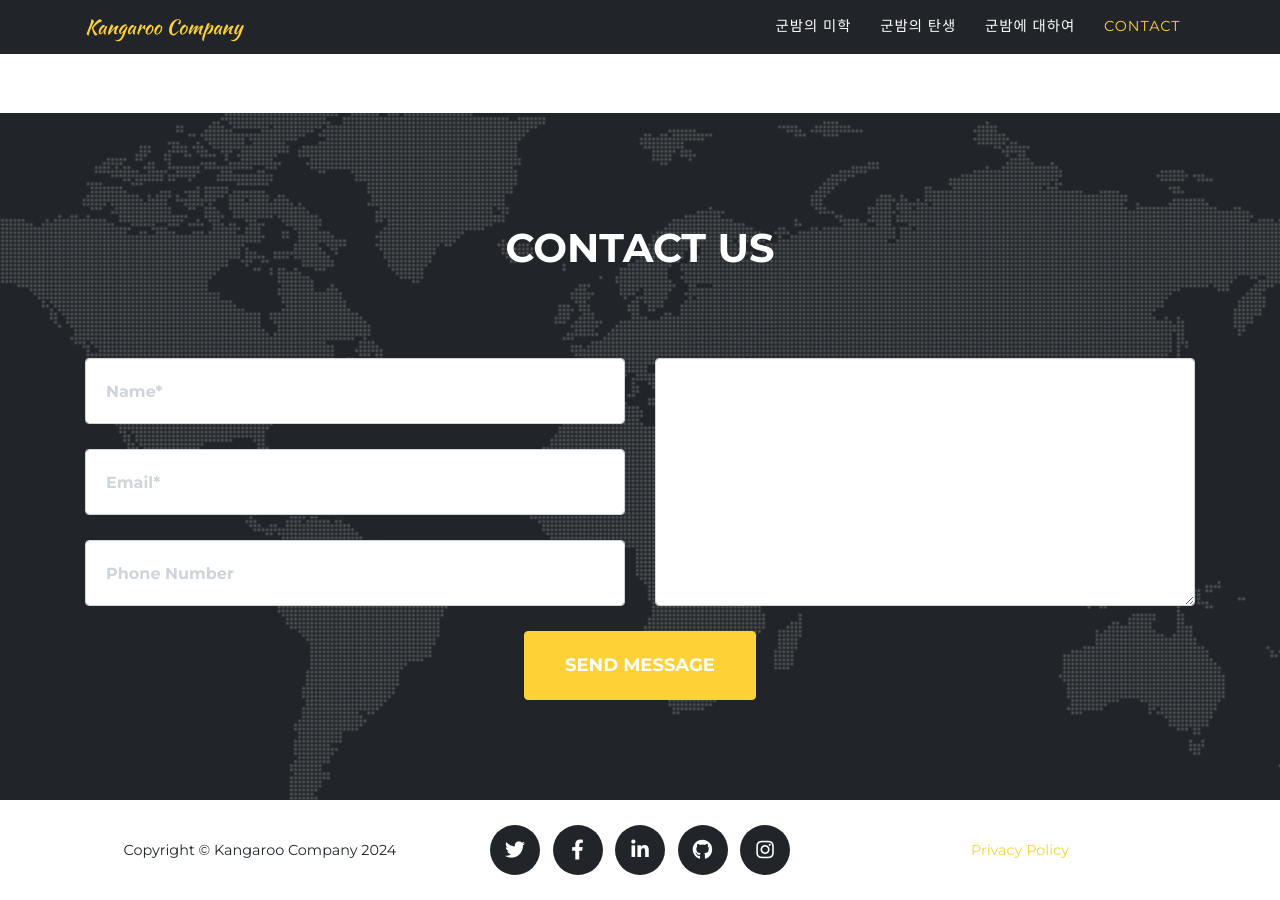
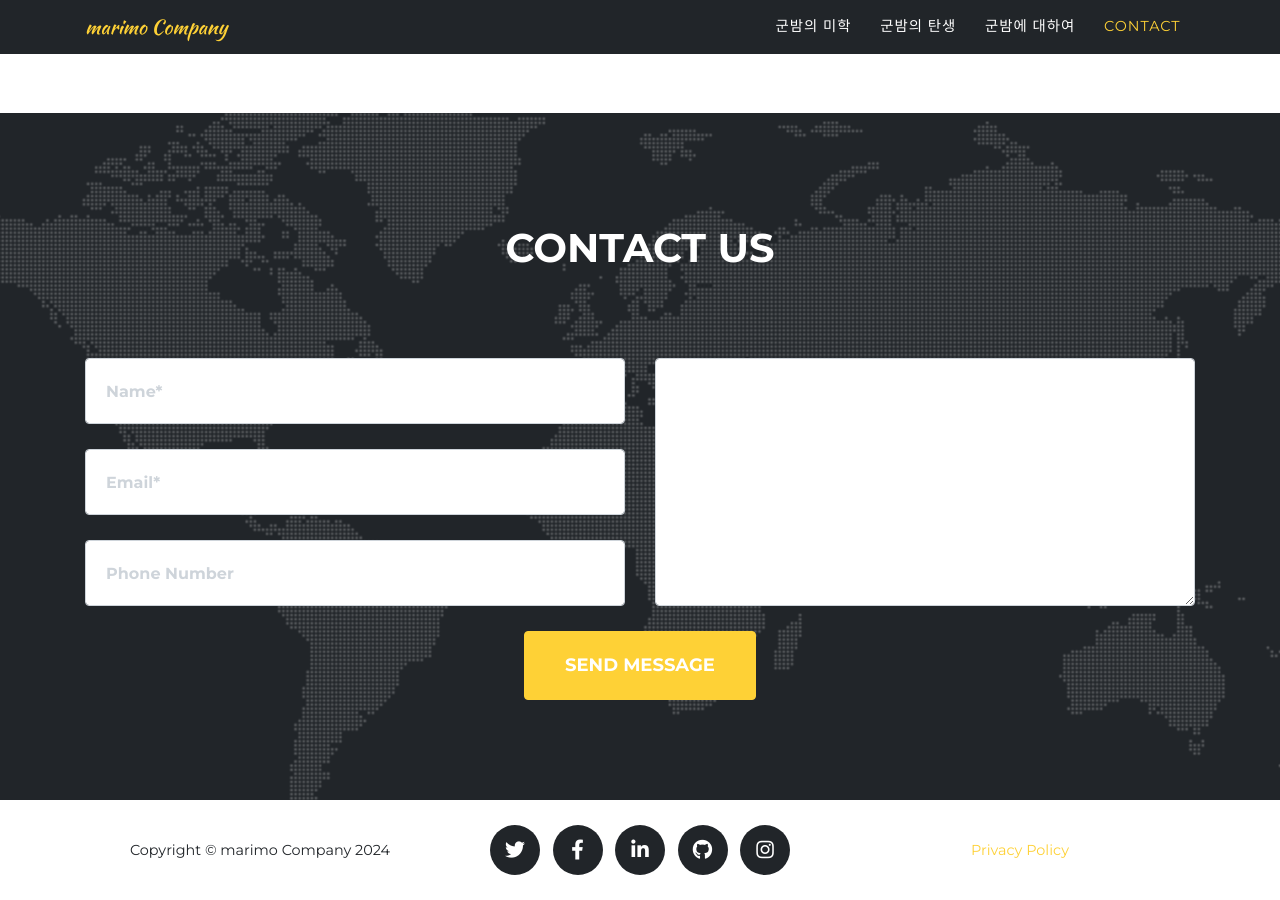
Before and after one commit to chungchun12/rimo, a Jekyll site: the page built from index.md, in a window 1280 px wide and 900 px high, scrolled down 2635 px. Built offline with Jekyll 4.4.1, drawn with Linux system fonts in a browser that asks for light colours; some web fonts are replaced.

Commit message:
Update _config.yml

```diff
--- a/_config.yml
+++ b/_config.yml
@@ -16,9 +16,9 @@ theme: jekyll-agency
 url    : "https://chungchun12.github.io"
 baseurl: "/chungchun12"
 
-title      : Kangaroo Company
+title      : marimo Company
 email      : bhban@kakao.com
-description: "캥거루를 사랑하는 사람 중에 나쁜 사람은 없어요"
+description: "마리모를 사랑하는 사람 중에 나쁜 사람은 없어요"
 author     : 7월의 꿈
 # logo:     #optional, defaults to site title
   # path: assets\img\clients\creative-market.jpg
```
